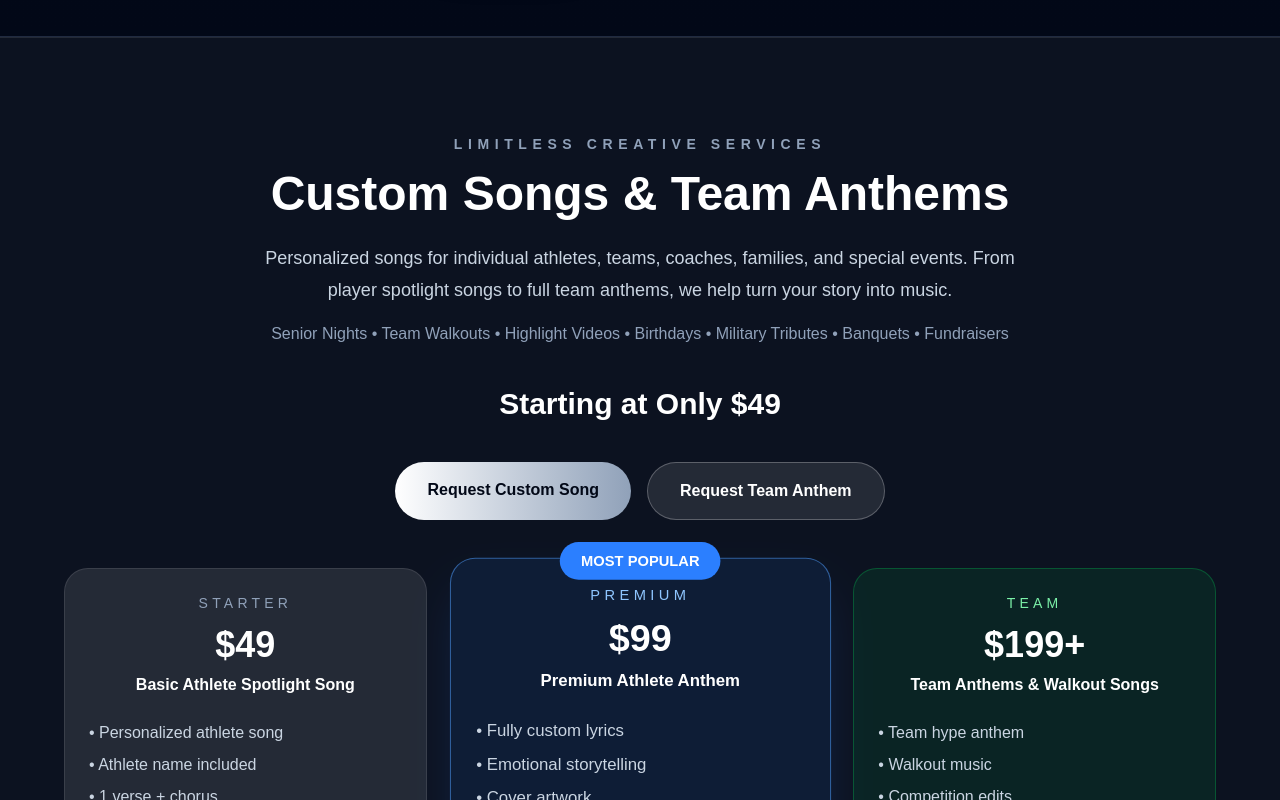
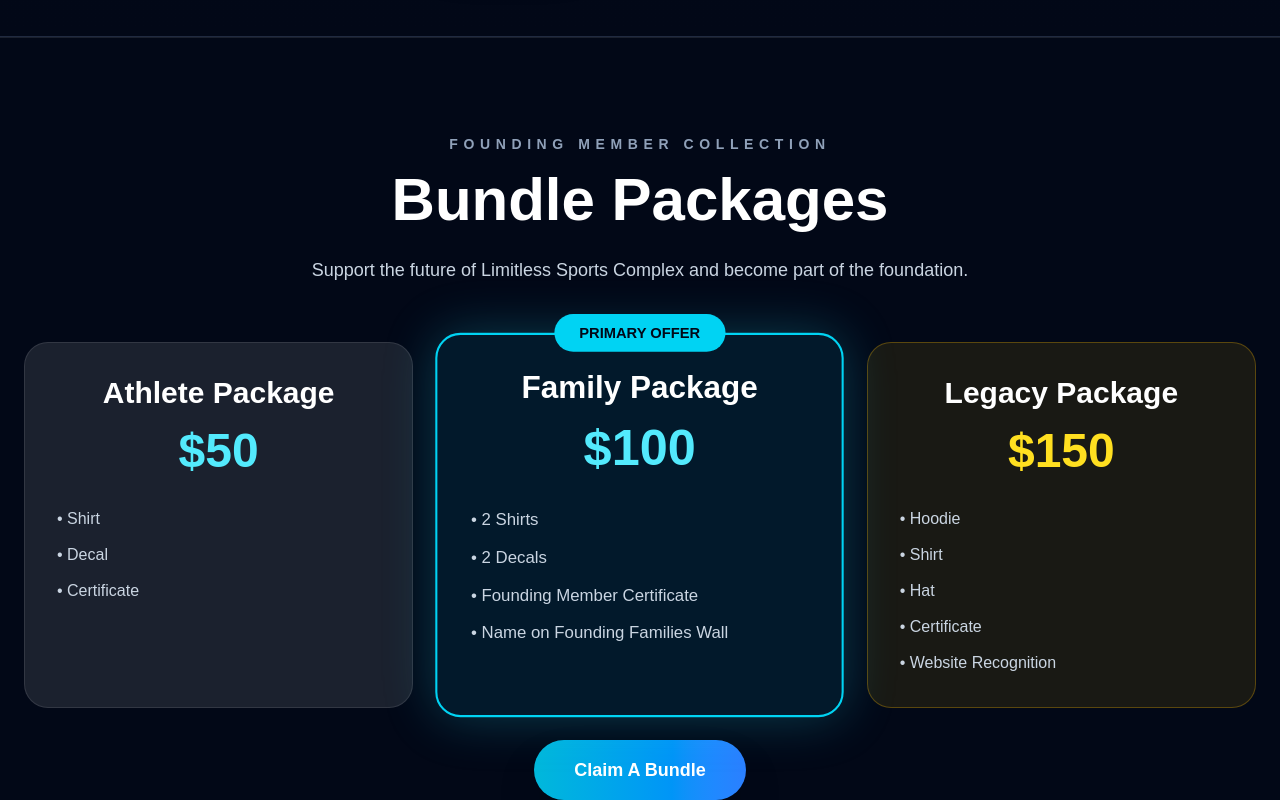
Before and after one commit to celiadelacruz89-gif/limitless-sports-complex, a Next.js app in the folder my-app/: page / in a window 1280 px wide. Shown: the part 6320-7120 px from the top of the page. Built offline with nearby package versions, Linux system fonts and the light colour scheme.

Commit message:
Add founding member bundle packages

```diff
--- a/my-app/app/page.tsx
+++ b/my-app/app/page.tsx
@@ -477,7 +477,75 @@
 
   </div>
 </section>
+{/* FOUNDING MEMBER BUNDLES */}
+<section className="border-y border-white/10 bg-[#020817] px-6 py-24">
+  <div className="mx-auto max-w-7xl text-center">
+    <p className="text-sm font-bold uppercase tracking-[0.4em] text-slate-400">
+      Founding Member Collection
+    </p>
 
+    <h2 className="mt-4 text-4xl font-black md:text-6xl">
+      Bundle Packages
+    </h2>
+
+    <p className="mx-auto mt-6 max-w-3xl text-lg leading-8 text-slate-300">
+      Support the future of Limitless Sports Complex and become part of the foundation.
+    </p>
+
+    <div className="mt-14 grid gap-8 md:grid-cols-3">
+      <div className="rounded-3xl border border-white/10 bg-white/10 p-8">
+        <h3 className="text-3xl font-black">Athlete Package</h3>
+        <p className="mt-4 text-5xl font-black text-cyan-300">$50</p>
+
+        <ul className="mt-8 space-y-3 text-left text-slate-300">
+          <li>• Shirt</li>
+          <li>• Decal</li>
+          <li>• Certificate</li>
+        </ul>
+      </div>
+
+      <div className="relative rounded-3xl border-2 border-cyan-400 bg-cyan-500/10 p-8 shadow-[0_0_50px_rgba(34,211,238,0.25)] md:scale-105">
+        <div className="absolute -top-5 left-1/2 -translate-x-1/2 rounded-full bg-cyan-400 px-6 py-2 text-sm font-black text-[#020817]">
+          PRIMARY OFFER
+        </div>
+
+        <h3 className="text-3xl font-black">Family Package</h3>
+        <p className="mt-4 text-5xl font-black text-cyan-300">$100</p>
+
+        <ul className="mt-8 space-y-3 text-left text-slate-300">
+          <li>• 2 Shirts</li>
+          <li>• 2 Decals</li>
+          <li>• Founding Member Certificate</li>
+          <li>• Name on Founding Families Wall</li>
+        </ul>
+      </div>
+
+      <div className="rounded-3xl border border-yellow-500/30 bg-yellow-500/10 p-8">
+        <h3 className="text-3xl font-black">Legacy Package</h3>
+        <p className="mt-4 text-5xl font-black text-yellow-300">$150</p>
+
+        <ul className="mt-8 space-y-3 text-left text-slate-300">
+          <li>• Hoodie</li>
+          <li>• Shirt</li>
+          <li>• Hat</li>
+          <li>• Certificate</li>
+          <li>• Website Recognition</li>
+        </ul>
+      </div>
+    </div>
+
+    <div className="mt-12">
+      <a
+        href="https://form.jotform.com/261524366412049"
+        target="_blank"
+        rel="noopener noreferrer"
+        className="rounded-full bg-gradient-to-r from-cyan-500 to-blue-500 px-10 py-5 text-lg font-black text-white shadow-2xl transition duration-300 hover:scale-105"
+      >
+        Claim A Bundle
+      </a>
+    </div>
+  </div>
+</section>
       {/* CREATIVE SERVICES */}
       <section id="creative" className="border-y border-white/10 bg-white/[0.04] px-6 py-24">
         <div className="mx-auto max-w-6xl text-center">
```
